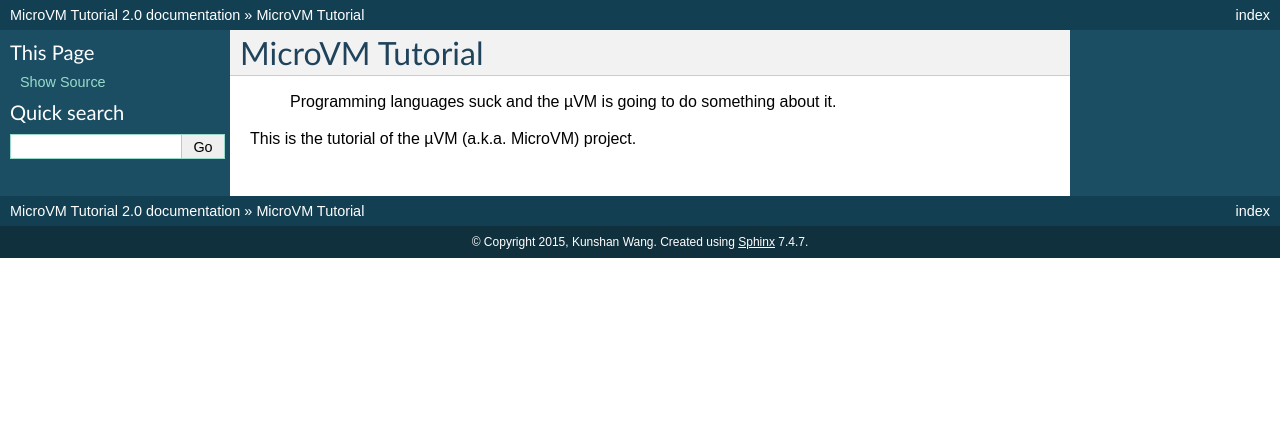
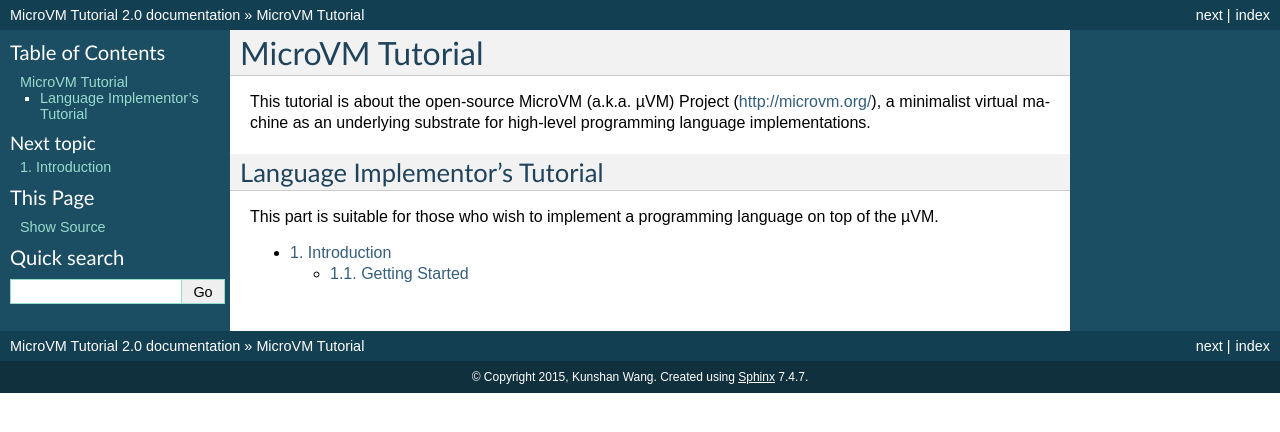
Before and after one commit to microvm/microvm-tutorial, a Sphinx documentation site: the page built from docs/index.rst, in a window 1280 px wide. Shown: the top 432 px of the page. Built offline with Sphinx 7.4.7, drawn with Linux system fonts in a browser that asks for light colours.

Commit message:
Added language implementor's intro (stub).

```diff
--- a/docs/index.rst
+++ b/docs/index.rst
@@ -1,9 +1,23 @@
+================
 MicroVM Tutorial
 ================
 
-    Programming languages suck and the µVM is going to do something about it.
+This tutorial is about the open-source MicroVM (a.k.a. µVM) Project
+(`<http://microvm.org/>`__), a minimalist virtual machine as an underlying
+substrate for high-level programming language implementations.
 
-This is the tutorial of the µVM (a.k.a. MicroVM) project.
+Language Implementor's Tutorial
+===============================
+
+This part is suitable for those who wish to implement a programming language on
+top of the µVM.
+
+.. toctree::
+    :maxdepth: 2
+    :numbered:
+
+    langimpl/intro.rst
+
 
 
 .. vim: tw=80
```
Also changed, not shown: docs/langimpl/intro.rst (added, +17 -0 lines).
